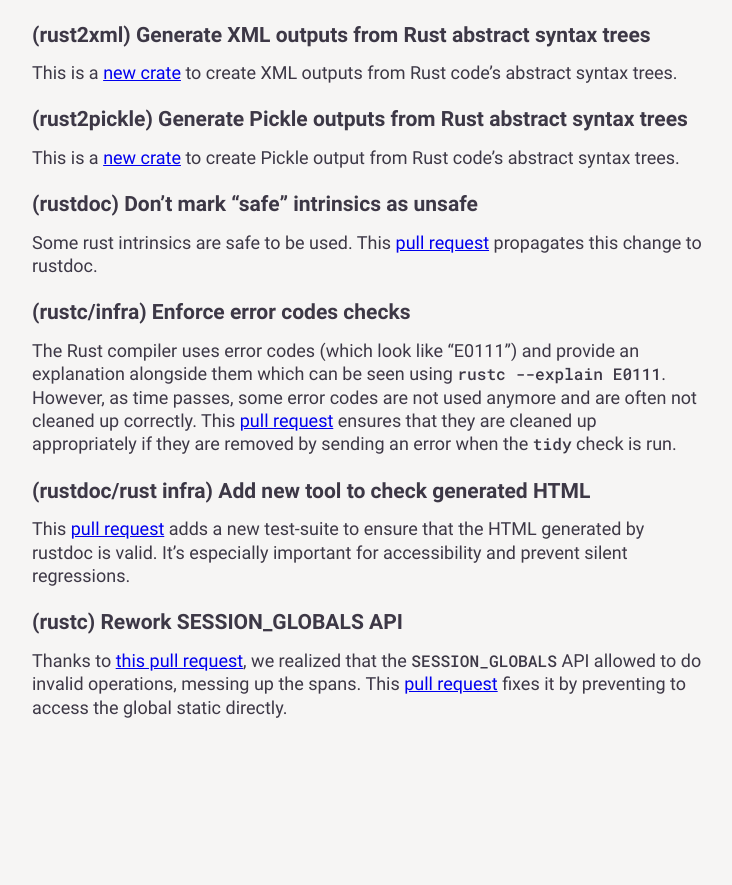
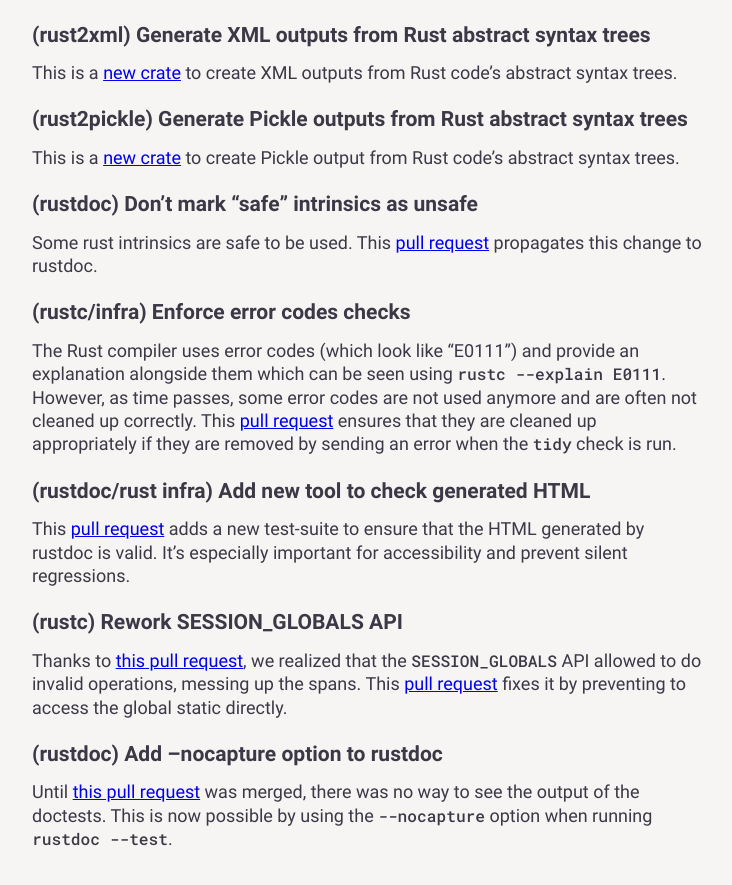
Before and after one commit to yijunyu/trusted-programming.github.io, a Jekyll site: the page built from articles/opensource-contributions.md, in a window 1280 px wide and 900 px high, scrolled down 6996 px. Shown: the top 885 px of the window, without its empty margins (273-1005 px from the left). Built offline with Jekyll 4.4.1, drawn with Linux system fonts in a browser that asks for light colours; before the commit the page ends 7764 px from its top, so only the background shows below that.

Commit message:
Add rustdoc contribution

```diff
--- a/articles/opensource-contributions.md
+++ b/articles/opensource-contributions.md
@@ -241,3 +241,7 @@
 ### (rustc) Rework SESSION_GLOBALS API
 
 Thanks to [this pull request](https://github.com/rust-lang/rust/pull/84953), we realized that the `SESSION_GLOBALS` API allowed to do invalid operations, messing up the spans. This [pull request](https://github.com/rust-lang/rust/pull/84961) fixes it by preventing to access the global static directly.
+
+### (rustdoc) Add --nocapture option to rustdoc
+
+Until [this pull request](https://github.com/rust-lang/rust/pull/86230) was merged, there was no way to see the output of the doctests. This is now possible by using the `--nocapture` option when running `rustdoc --test`.
```
